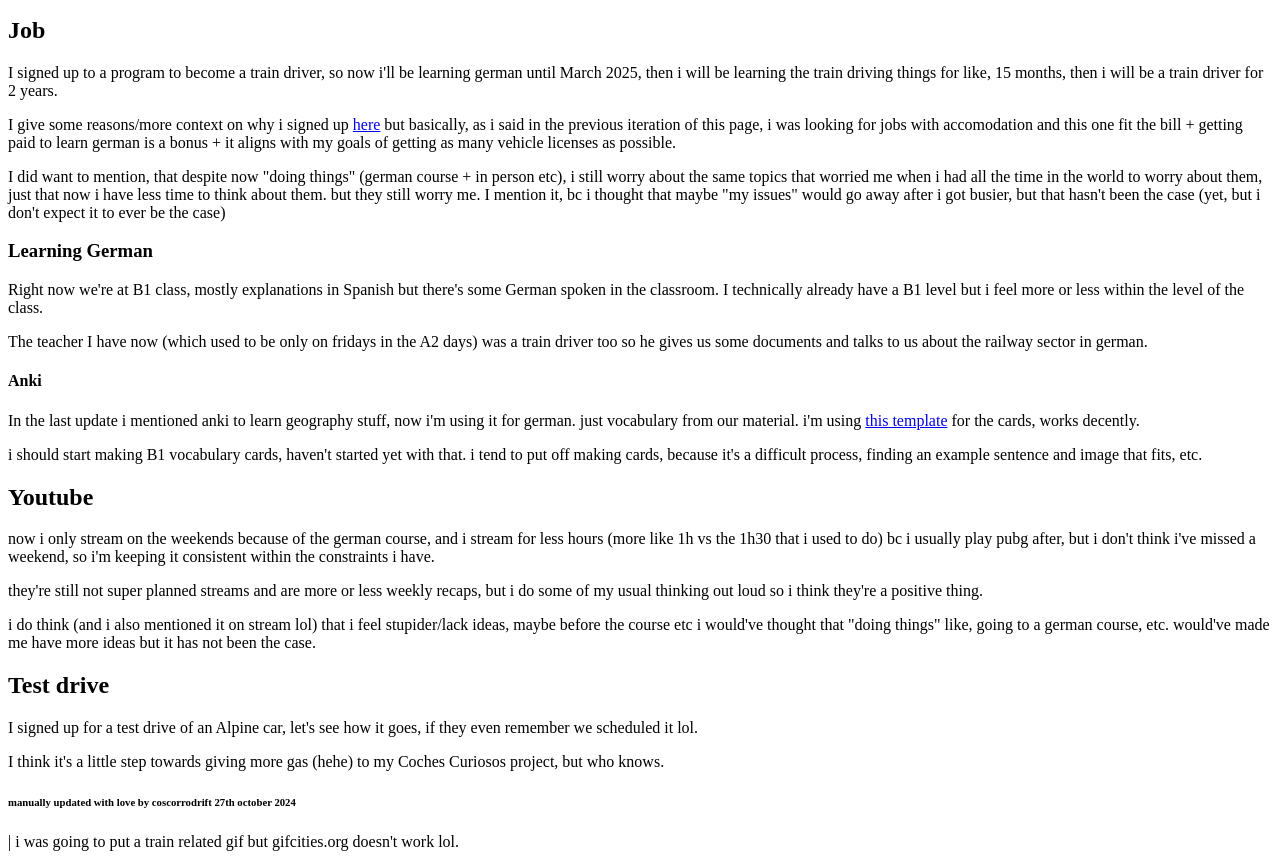
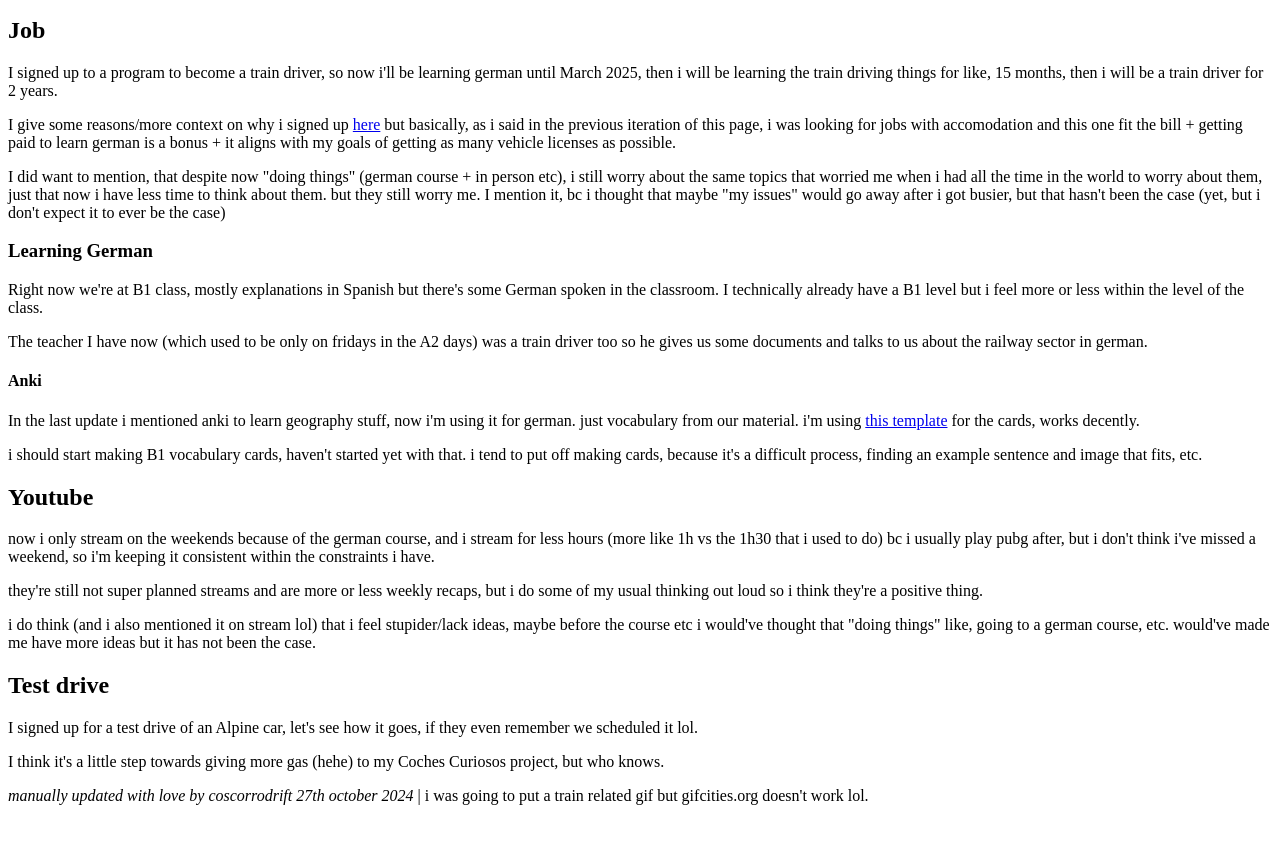
Before and after one commit to coscorrodrift/personal-website-1, a plain HTML site: page now.html in a window 1280 px wide. Shown: the part 127-986 px from the top of the page. After the commit the page ends 940 px from the top, so only its background shows below. Drawn offline with Linux system fonts and the light colour scheme.

Commit message:
small fix em/h6

```diff
--- a/now.html
+++ b/now.html
@@ -43,7 +43,7 @@
   <p>I signed up for a test drive of an Alpine car, let's see how it goes, if they even remember we scheduled it lol.</p>
   <p>I think it's a little step towards giving more gas (hehe) to my Coches Curiosos project, but who knows.</p>
 
-  <footer><h6>manually updated with love by coscorrodrift 27th october 2024</h6> | i was going to put a train related gif but gifcities.org doesn't work lol. </footer>
+  <footer> <em>manually updated with love by coscorrodrift 27th october 2024</em> | i was going to put a train related gif but gifcities.org doesn't work lol. </footer>
 
 </body>
 
```
